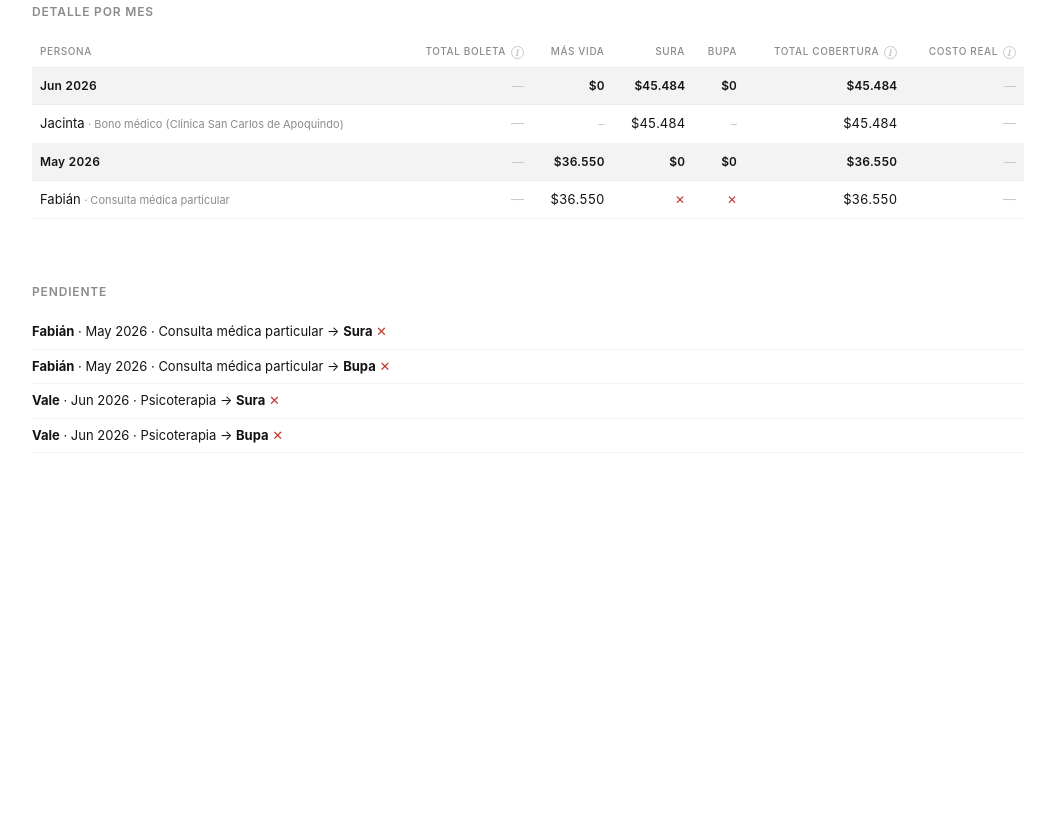
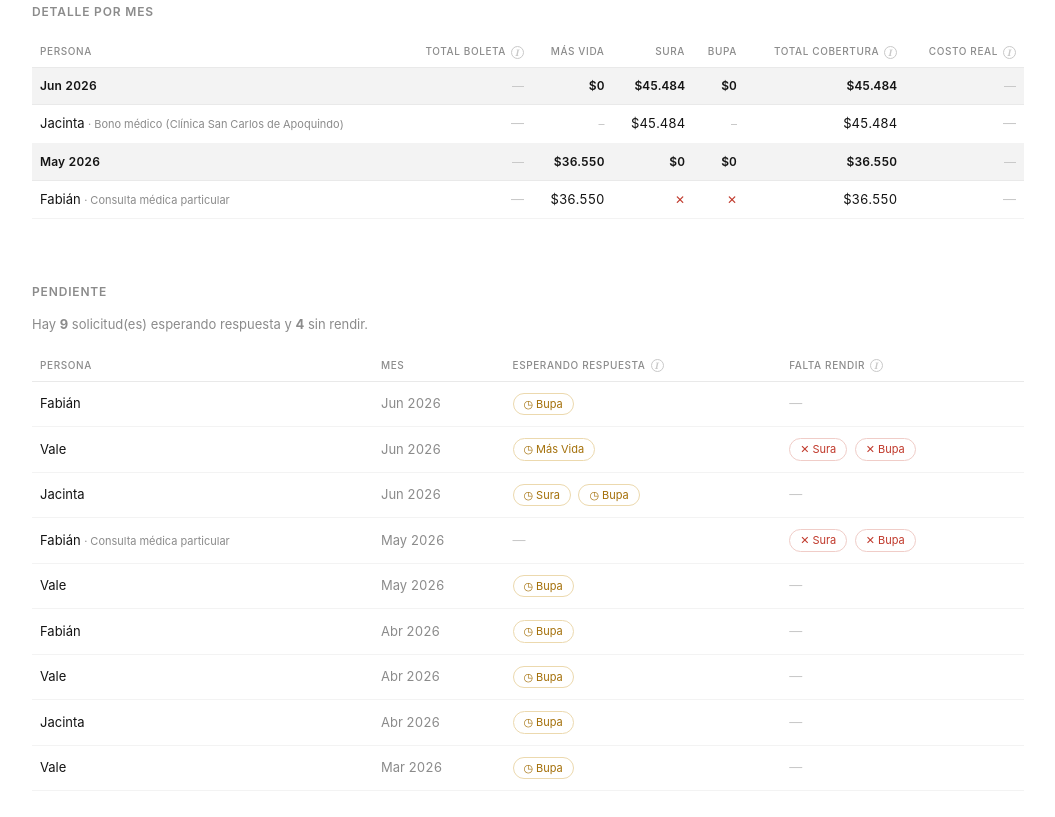
Before and after one commit to fabmarti15/rendiciones-seguros, a plain HTML site: page index.html in a window 1280 px wide. Shown: the part 2602-3419 px from the top of the page, without its empty margins (112-1167 px from the left). Before the commit the page ends 3179 px from the top, so only its background shows below. Drawn offline with Linux system fonts and the light colour scheme.

Commit message:
Pendientes por persona y mes, separando esperando respuesta de falta rendir

```diff
--- a/index.html
+++ b/index.html
@@ -87,8 +87,13 @@
        border:1px solid var(--na);color:var(--na);font-size:9px;font-weight:700;text-align:center;
        margin-left:5px;vertical-align:middle;font-style:italic;font-family:Georgia,serif;}
   .info:hover{color:var(--txt);border-color:var(--txt);}
-  .pend{list-style:none;padding:0;margin:0;}
-  .pend li{padding:7px 0;font-size:13px;border-bottom:1px solid var(--line2);}
+  .pendres{margin:0 0 14px;color:var(--mut);font-size:13px;}
+  .pendt{font-size:13px;} .pendt td,.pendt th{text-align:left;}
+  .pendt td.mes{color:var(--mut);white-space:nowrap;}
+  .pchip{display:inline-block;border:1px solid var(--line);border-radius:20px;
+         padding:2px 10px;font-size:11px;margin:2px 4px 2px 0;white-space:nowrap;}
+  .pchip.wait{color:var(--wait);border-color:#ecd9ae;}
+  .pchip.bad{color:var(--bad);border-color:#f0cdc8;}
   .leg{color:var(--mut);font-size:12px;margin-top:12px;display:flex;gap:16px;flex-wrap:wrap;}
   .note{color:var(--mut);font-size:11px;}
   textarea{width:100%;min-height:320px;font-family:ui-monospace,Menlo,monospace;font-size:12px;
@@ -151,7 +156,7 @@
     </div>
   </section>
 
-  <div class="card"><h2>Pendiente</h2><ul class="pend" id="pend"></ul></div>
+  <div class="card"><h2>Pendiente</h2><div class="pend" id="pend"></div></div>
 
   <!-- Editor -->
   <div class="card hidden" id="editor">
@@ -494,15 +499,49 @@
 
 // ---------- Pendientes ----------
 function pintarPendientes(LISTA){
-  const pend = LISTA.flatMap(r => DATA.seguros.filter(s=>{
-    const e=r[s.key]&&r[s.key].estado; return e==="falta"||e==="verificar";
-  }).map(s=>{ const c=r[s.key]; const ic=c.estado==="falta"?"✕":"!";
-    return `<li><b>${esc(r.persona)}</b> · ${mesLabel(r.mes)} · ${esc(r.concepto)} → <b>${esc(s.nombre)}</b> `
-      + `<span class="${c.estado==="falta"?"bad":"wait"}">${ic}</span>`
-      + `${c.nota?` <span class="note">(${esc(c.nota)})</span>`:""}</li>`;
-  }));
-  document.getElementById("pend").innerHTML = pend.length ? pend.join("")
-    : '<li class="missing">Nada pendiente en este período.</li>';
+  const items = [];
+  LISTA.forEach(r=>{
+    const esperando = [], falta = [];
+    DATA.seguros.forEach(sg=>{ const c=r[sg.key]; if(!c) return;
+      if(c.estado==="ingresado") esperando.push({sg,c});
+      else if(c.estado==="falta"||c.estado==="verificar") falta.push({sg,c});
+    });
+    if(esperando.length||falta.length) items.push({r, esperando, falta});
+  });
+  const cont = document.getElementById("pend");
+  if(!items.length){ cont.innerHTML = '<p class="missing" style="margin:0">Nada pendiente en este período.</p>'; return; }
+
+  const orden = p => { const i = DATA.personas.indexOf(p); return i<0 ? 99 : i; };
+  items.sort((a,b)=> b.r.mes.localeCompare(a.r.mes) || orden(a.r.persona)-orden(b.r.persona));
+
+  const chip = (x, clase, icono) => {
+    const tip = tipData(esc(x.sg.nombre), [
+      ["Estado:", (DATA.leyenda && DATA.leyenda[x.c.estado]) || x.c.estado],
+      x.c.solicitud ? ["Solicitud:", esc(x.c.solicitud)] : null,
+      x.c.nota ? ["Nota:", esc(x.c.nota)] : null]);
+    return `<span class="pchip ${clase} cellwrap" data-tip="${tip}">${icono} ${esc(x.sg.nombre)}</span>`;
+  };
+  const filas = items.map(it=>{
+    const extra = it.r.concepto && it.r.concepto!=="Psicoterapia"
+      ? ` <span class="note">· ${esc(it.r.concepto)}</span>` : "";
+    return `<tr><td>${esc(it.r.persona)}${extra}</td><td class="mes">${mesLabel(it.r.mes)}</td>`
+      + `<td>${it.esperando.length ? it.esperando.map(x=>chip(x,"wait","◷")).join(" ") : '<span class="missing">—</span>'}</td>`
+      + `<td>${it.falta.length ? it.falta.map(x=>chip(x,"bad","✕")).join(" ") : '<span class="missing">—</span>'}</td></tr>`;
+  }).join("");
+
+  const nEsp = items.reduce((n,it)=>n+it.esperando.length,0);
+  const nFal = items.reduce((n,it)=>n+it.falta.length,0);
+  cont.innerHTML =
+    `<p class="pendres">Hay <b>${nEsp}</b> solicitud(es) esperando respuesta y <b>${nFal}</b> sin rendir.</p>`
+    + `<div style="overflow-x:auto"><table class="pendt">`
+    + `<thead><tr><th>Persona</th><th>Mes</th>`
+    + `<th>Esperando respuesta${infoIcon("Esperando respuesta",[
+        ["Qué es:","Ya se envió la solicitud y falta que la entidad resuelva."],
+        ["Qué hacer:","nada, salvo revisar si se está demorando mucho."]])}</th>`
+    + `<th>Falta rendir${infoIcon("Falta rendir",[
+        ["Qué es:","Todavía no se envía la solicitud, o fue rechazada y hay que reingresarla."],
+        ["Qué hacer:","esto sí depende de ti. Es plata que no va a llegar si no se rinde."]])}</th>`
+    + `</tr></thead><tbody>${filas}</tbody></table></div>`;
 }
 
 // ---------- Render ----------
```
Also changed, not shown: plantilla.html (+51 -12 lines).
